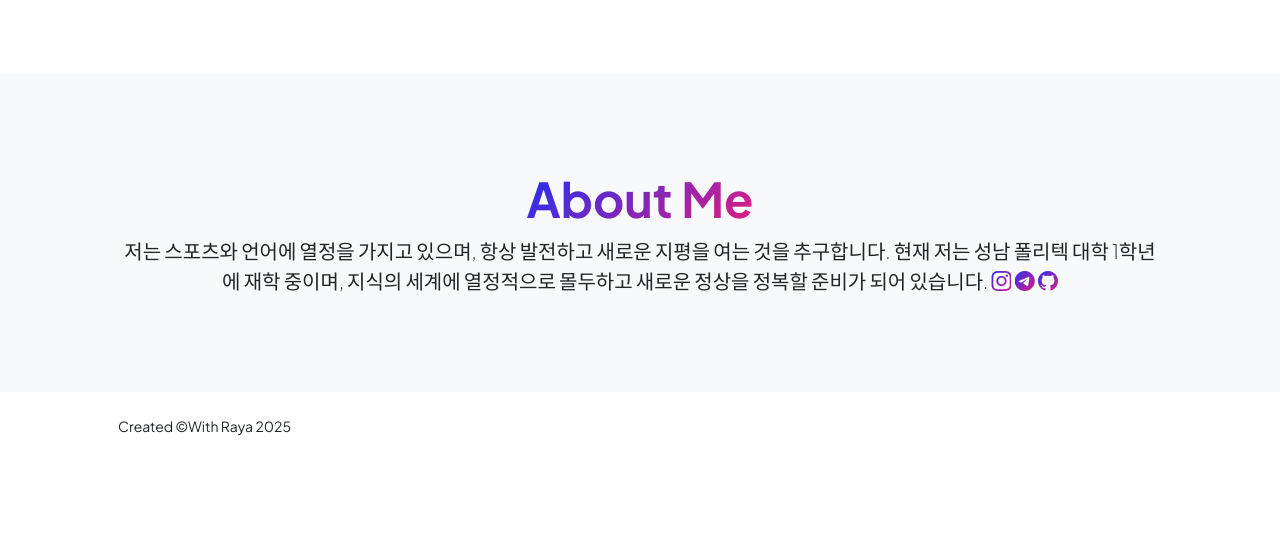
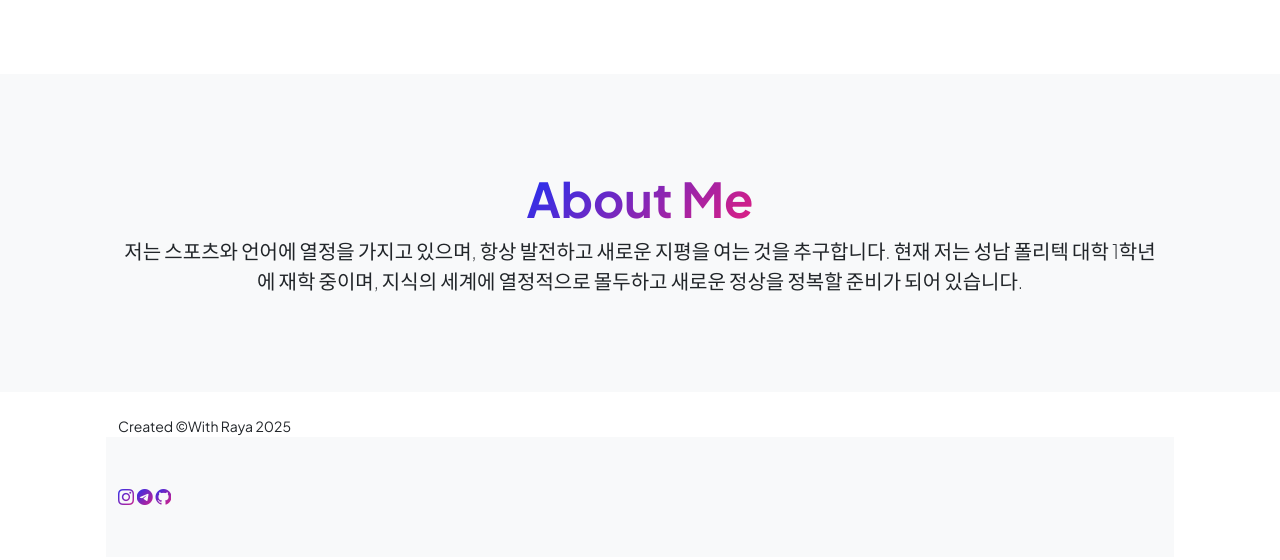
Before and after one commit to Raya240/Raya240.github.io, a plain HTML site: page index.html in a window 1280 px wide. Shown: the part 1197-1757 px from the top of the page. Before the commit the page ends 1658 px from the top, so only its background shows below. Drawn offline with nearby package versions, Linux system fonts and the light colour scheme.

Commit message:
Update index.html

```diff
--- a/index.html
+++ b/index.html
@@ -186,9 +186,7 @@
                             <div class="text-center my-5">
                                 <h2 class="display-5 fw-bolder"><span class="text-gradient d-inline">About Me</span></h2>
                                 <p class="lead fw-light mb-4">저는 스포츠와 언어에 열정을 가지고 있으며, 항상 발전하고 새로운 지평을 여는 것을 추구합니다. 현재 저는 성남 폴리텍 대학 1학년에 재학 중이며, 지식의 세계에 열정적으로 몰두하고 새로운 정상을 정복할 준비가 되어 있습니다.
-                                    <a class="text-gradient" href="#!"><i class="bi bi-instagram"></i></a>
-                                    <a class="text-gradient" href="#!"><i class="bi bi-telegram"></i></a>
-                                    <a class="text-gradient" href="#!"><i class="bi bi-github"></i></a>
+
                                 </div>
                             </div>
                         </div>
@@ -201,7 +199,17 @@
             <div class="container px-5">
                 <div class="row align-items-center justify-content-between flex-column flex-sm-row">
                     <div class="col-auto"><div class="small m-0"> Created &copy;With Raya 2025</div></div>
+                   <section class="bg-light py-5"> <a class="text-gradient" href="https://www.instagram.com/eeyoeeenk/" target="_blank">
+  <i class="bi bi-instagram"></i>
+</a>
 
+<a class="text-gradient" href="https://t.me/+hoGmMFVEY5w5ZDdi" target="_blank">
+  <i class="bi bi-telegram"></i>
+</a>
+
+<a class="text-gradient" href="http://github.com/Raya240" target="_blank">
+  <i class="bi bi-github"></i>
+</a></section>
                 </div>
             </div>
         </footer>
```
